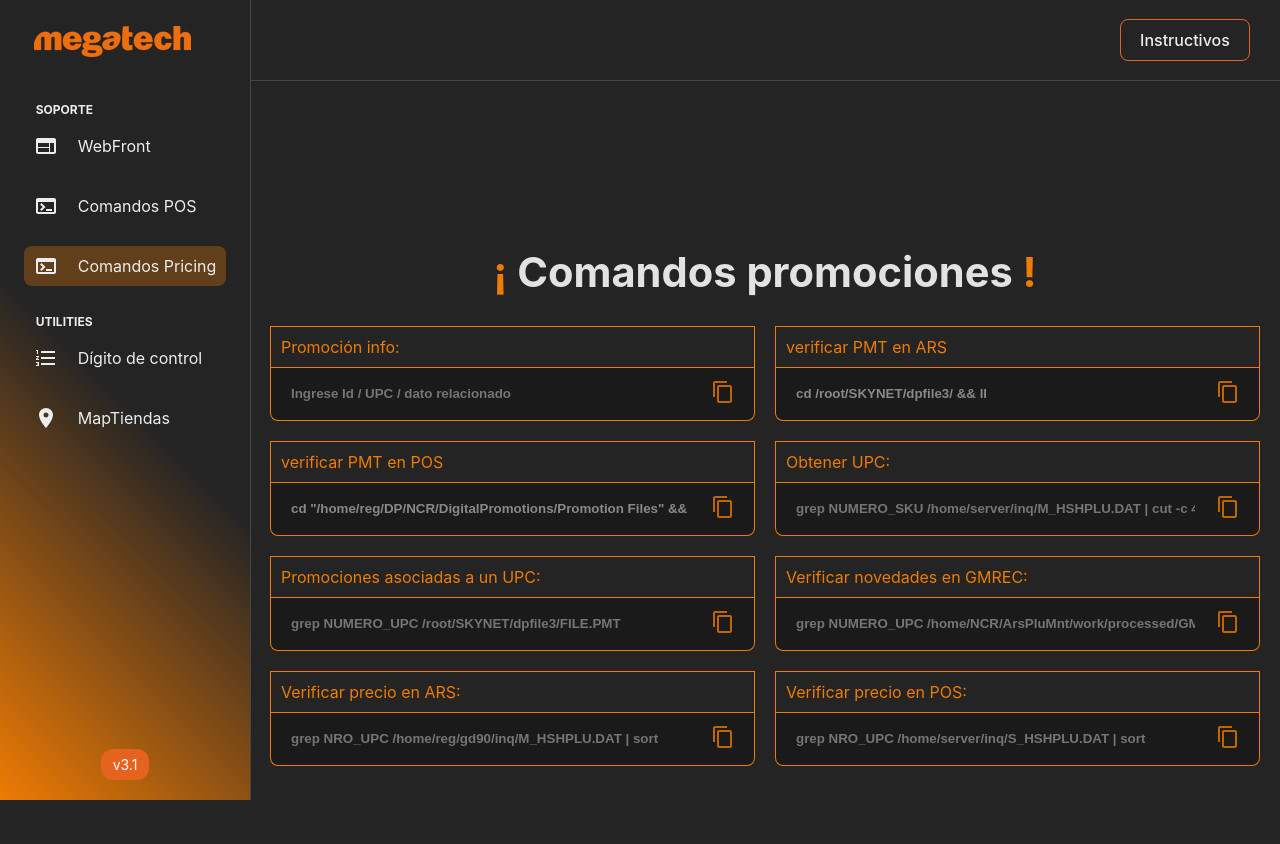
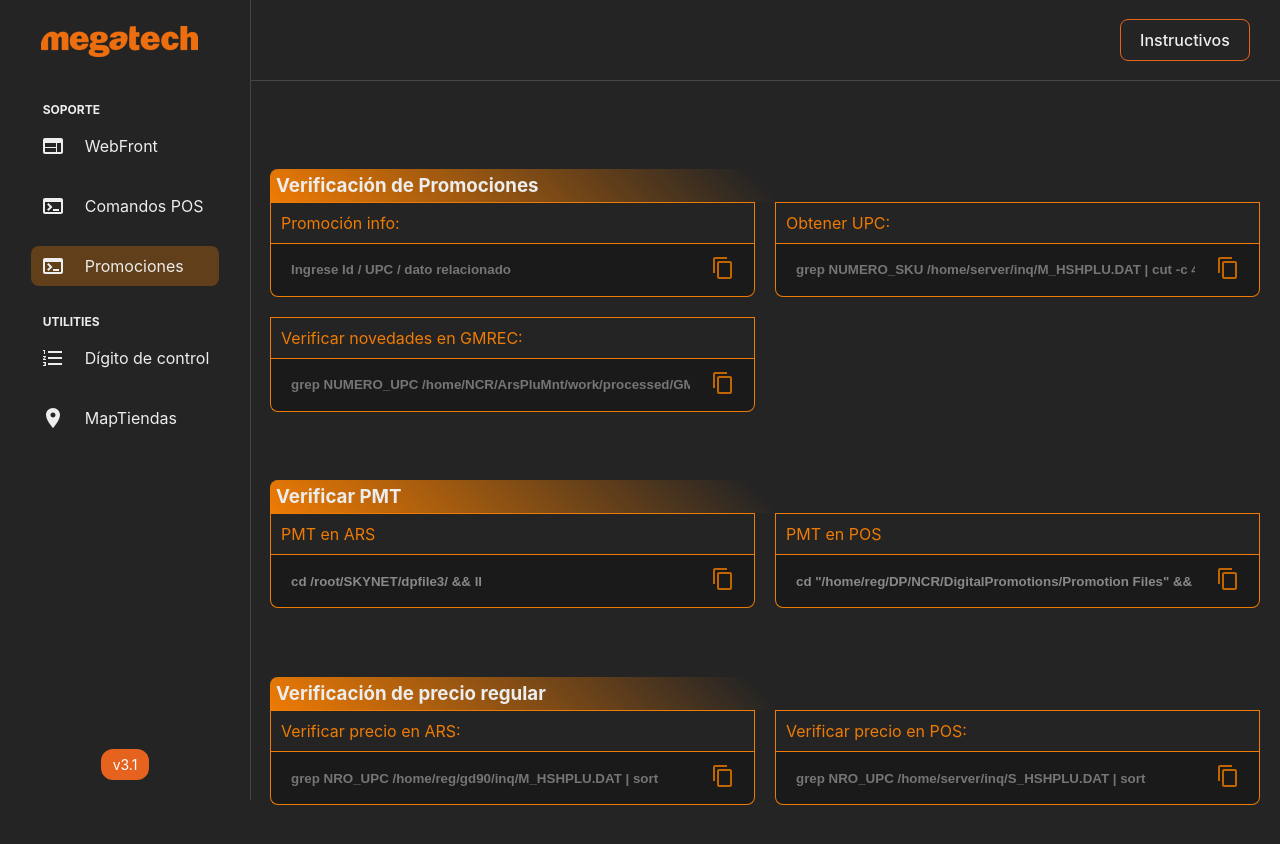
Before and after one commit to jlchurruarin/WebFrontTiendas, a React (Vite) app: page /commandspricing in a window 1280 px wide. Shown: the top 844 px of the page. Built offline with nearby package versions, Linux system fonts and the light colour scheme.

Commit message:
cambios nav promociones

```diff
--- a/src/components/Comandos/Comandos.module.css
+++ b/src/components/Comandos/Comandos.module.css
@@ -2,12 +2,11 @@
   margin-top: 80px; /* Altura de la barra superior */
   margin-left: 250px; /* Ancho del menú lateral */
   padding: 20px;
-  height: 100%;
+  height: 100vh;
   position: relative;
   z-index: 1; /* Asegura que el contenido esté por debajo de la barra superior y del sidebar */
 }
   .container{
-    height: 100%;
   display: flex;
   align-items: center;
   flex-direction: column;
--- a/src/components/Comandos/ComandosPricing.jsx
+++ b/src/components/Comandos/ComandosPricing.jsx
@@ -90,31 +90,16 @@ function ComandosPricing() {
       ) : (
         <div className={styles.mainContent}>
 <div className={styles.container}>
-        <h1><span className={styles.resaltado}>¡</span> Comandos promociones <span className={styles.resaltado}>!</span></h1>
-        <div className={styles.grid}>
-        <div className={styles.divCard}>
+
+
+<div className={styles.h3SubTitle}>
+<h3 className={styles.subTitle}>Verificación de Promociones</h3>
+<div className={styles.grid}>
+<div className={styles.divCard}>
             <p className={styles.nameComando}>Promoción info:</p>
             <div className={styles.card}>
               <input className={styles.textInput} placeholder='Ingrese Id / UPC / dato relacionado' onChange={handleChange}></input>
               <button className={styles.btnCopy} onClick={() => getPromoInfo(value)} title="copy">
-                <ContentCopyIcon sx={{ color: "#c06500" }} />
-              </button>
-            </div>
-          </div>
-          <div className={styles.divCard}>
-            <p className={styles.nameComando}>verificar PMT en ARS</p>
-            <div className={styles.card}>
-              <input disabled className={styles.textInput} value={comandos[10]}></input>
-              <button className={styles.btnCopy} onClick={() => copy(comandos[10])} title="copy">
-                <ContentCopyIcon sx={{ color: "#c06500" }} />
-              </button>
-            </div>
-          </div>
-          <div className={styles.divCard}>
-            <p className={styles.nameComando}>verificar PMT en POS</p>
-            <div className={styles.card}>
-              <input disabled className={styles.textInput} value={comandos[11]}></input>
-              <button className={styles.btnCopy} onClick={() => copy(comandos[11])} title="copy">
                 <ContentCopyIcon sx={{ color: "#c06500" }} />
               </button>
             </div>
@@ -129,15 +114,6 @@ function ComandosPricing() {
             </div>
           </div>
           <div className={styles.divCard}>
-            <p className={styles.nameComando}>Promociones asociadas a un UPC:</p>
-            <div className={styles.card}>
-              <input className={styles.textInput} placeholder='grep NUMERO_UPC /root/SKYNET/dpfile3/FILE.PMT' onChange={handleChange}></input>
-              <button className={styles.btnCopy} onClick={() => getPromo(value)} title="copy">
-                <ContentCopyIcon sx={{ color: "#c06500" }} />
-              </button>
-            </div>
-          </div>
-          <div className={styles.divCard}>
             <p className={styles.nameComando}>Verificar novedades en GMREC:</p>
             <div className={styles.card}>
               <input className={styles.textInput} placeholder='grep NUMERO_UPC /home/NCR/ArsPluMnt/work/processed/GMREC*' onChange={handleChange}></input>
@@ -146,7 +122,41 @@ function ComandosPricing() {
               </button>
             </div>
           </div>
+  </div>
+  </div>
+
+<div className={styles.h3SubTitle}>
+<h3 className={styles.subTitle}>Verificar PMT</h3>
+<div className={styles.grid}>
+<div className={styles.divCard}>
+            <p className={styles.nameComando}>PMT en ARS</p>
+            <div className={styles.card}>
+              <input disabled className={styles.textInput} value={comandos[10]}></input>
+              <button className={styles.btnCopy} onClick={() => copy(comandos[10])} title="copy">
+                <ContentCopyIcon sx={{ color: "#c06500" }} />
+              </button>
+            </div>
+          </div>
           <div className={styles.divCard}>
+            <p className={styles.nameComando}>PMT en POS</p>
+            <div className={styles.card}>
+              <input disabled className={styles.textInput} value={comandos[11]}></input>
+              <button className={styles.btnCopy} onClick={() => copy(comandos[11])} title="copy">
+                <ContentCopyIcon sx={{ color: "#c06500" }} />
+              </button>
+            </div>
+          </div>
+          </div>
+          </div>
+
+
+
+
+
+  <div className={styles.h3SubTitle}>
+<h3 className={styles.subTitle}>Verificación de precio regular</h3>
+<div className={styles.grid}>
+<div className={styles.divCard}>
             <p className={styles.nameComando}>Verificar precio en  ARS:</p>
             <div className={styles.card}>
               <input className={styles.textInput} placeholder='grep NRO_UPC /home/reg/gd90/inq/M_HSHPLU.DAT | sort' onChange={handleChange}></input>
@@ -164,9 +174,18 @@ function ComandosPricing() {
               </button>
             </div>
           </div>
-        </div>
-      </div>
-        </div>
+
+  </div>
+  </div>
+  </div>
+
+
+
+
+
+
+
+  </div>
 
       )}
     </>
--- a/src/components/LeftNav/LeftNav.jsx
+++ b/src/components/LeftNav/LeftNav.jsx
@@ -61,7 +61,7 @@ function LeftNav(){
                   >
                     <div className={styles.navLink}>
                     <TerminalIcon/>
-                    <span>Comandos Pricing</span>
+                    <span>Promociones</span>
                     </div>
                   </NavLink>
                 </li>
--- a/src/components/LeftNav/LeftNav.module.css
+++ b/src/components/LeftNav/LeftNav.module.css
@@ -11,7 +11,6 @@
     justify-content: space-between;
     z-index: 1000;
     border-right: 1px solid rgb(70, 70, 70);
-    background: -webkit-linear-gradient(45deg, #ee7b04,#242424,#242424);/* Chrome 10-25, Safari 5.1-6 */                          background: linear-gradient(45deg, #ee7b04,#242424,#242424);/* W3C, IE 10+/ Edge, Firefox 16+, Chrome 26+, Opera 12+, Safari 7+ */
 }
 .sidebar img{
     margin-top: 9px;
```
